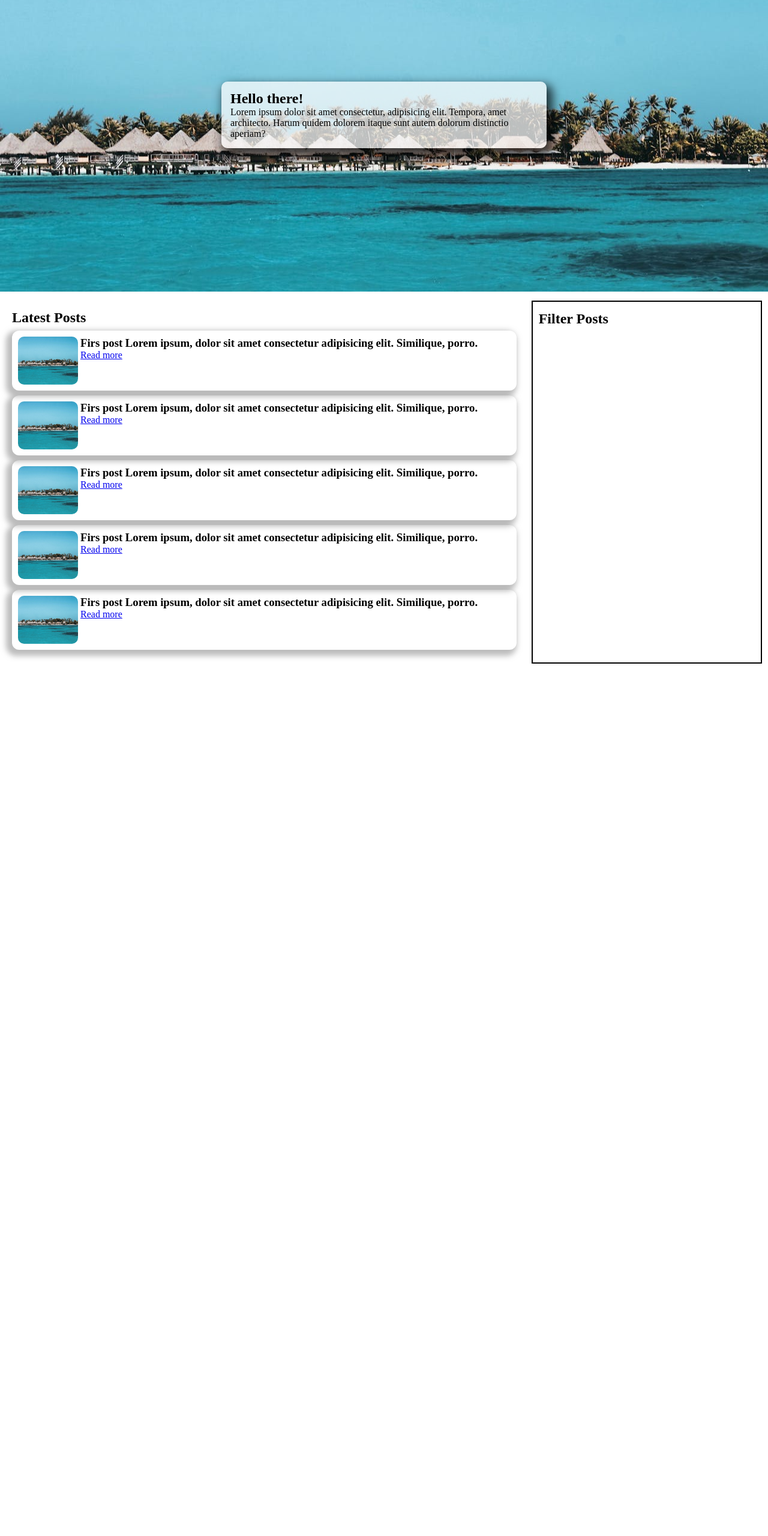
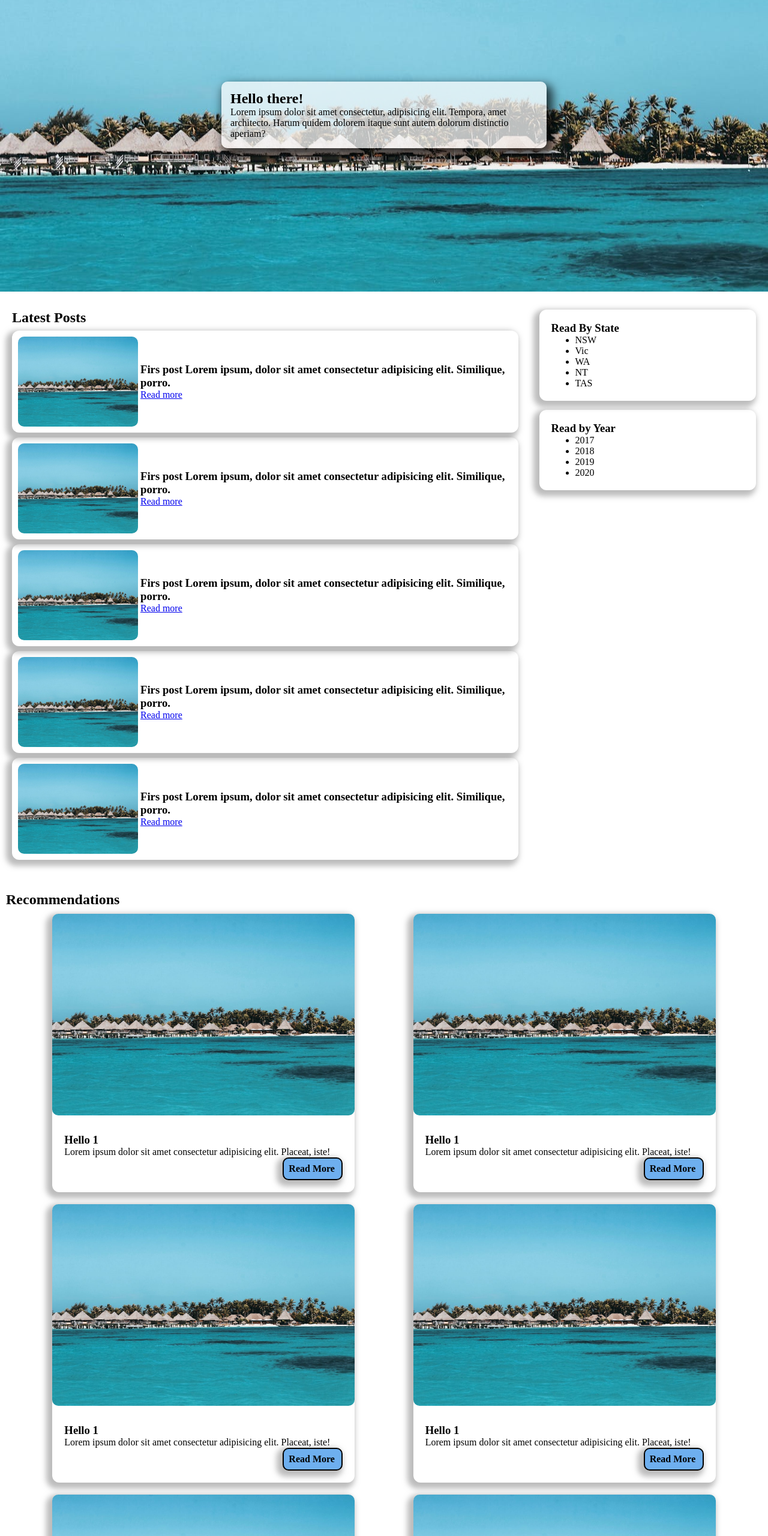
Before and after one commit to adhikarimilan/responsive-blog-using-flexbox, a plain HTML site: page index.html in a window 1280 px wide. Shown: the part 240-2800 px from the top of the page at 60% size. Before the commit the page ends 1361 px from the top, so only its background shows below. Drawn offline with Linux system fonts and the light colour scheme.

Commit message:
added cards and footer

```diff
--- a/index.html
+++ b/index.html
@@ -122,9 +122,132 @@
           </div>
           <!-- end post card 5 -->
         </div>
-        <div class="filter-posts"><h2>Filter Posts</h2></div>
+        <div class="filter-posts">
+          <div class="filter-by-state">
+            <h3>Read By State</h3>
+            <ul>
+              <li>NSW</li>
+              <li>Vic</li>
+              <li>WA</li>
+              <li>NT</li>
+              <li>TAS</li>
+            </ul>
+          </div>
+          <div class="filter-by-year">
+            <h3>Read by Year</h3>
+            <ul>
+              <li>2017</li>
+              <li>2018</li>
+              <li>2019</li>
+              <li>2020</li>
+            </ul>
+          </div>
+        </div>
       </div>
     </section>
+
+    <!-- recommendation section -->
+    <section class="recommendation-section">
+      <h2>Recommendations</h2>
+      <div class="recommendations">
+        <div class="recommendation-card">
+          <img src="img/hero-img.jpg" />
+          <div class="recommendation-card-desc">
+            <h3 class="img-title">Hello 1</h3>
+            <p class="description">
+              Lorem ipsum dolor sit amet consectetur adipisicing elit. Placeat,
+              iste!
+            </p>
+            <a href="#" class="recommendation-card-btn">read more</a>
+          </div>
+        </div>
+        <div class="recommendation-card">
+          <img src="img/hero-img.jpg" />
+          <div class="recommendation-card-desc">
+            <h3 class="img-title">Hello 1</h3>
+            <p class="description">
+              Lorem ipsum dolor sit amet consectetur adipisicing elit. Placeat,
+              iste!
+            </p>
+            <a href="#" class="recommendation-card-btn">read more</a>
+          </div>
+        </div>
+        <div class="recommendation-card">
+          <img src="img/hero-img.jpg" />
+          <div class="recommendation-card-desc">
+            <h3 class="img-title">Hello 1</h3>
+            <p class="description">
+              Lorem ipsum dolor sit amet consectetur adipisicing elit. Placeat,
+              iste!
+            </p>
+            <a href="#" class="recommendation-card-btn">read more</a>
+          </div>
+        </div>
+        <div class="recommendation-card">
+          <img src="img/hero-img.jpg" />
+          <div class="recommendation-card-desc">
+            <h3 class="img-title">Hello 1</h3>
+            <p class="description">
+              Lorem ipsum dolor sit amet consectetur adipisicing elit. Placeat,
+              iste!
+            </p>
+            <a href="#" class="recommendation-card-btn">read more</a>
+          </div>
+        </div>
+        <div class="recommendation-card">
+          <img src="img/hero-img.jpg" />
+          <div class="recommendation-card-desc">
+            <h3 class="img-title">Hello 1</h3>
+            <p class="description">
+              Lorem ipsum dolor sit amet consectetur adipisicing elit. Placeat,
+              iste!
+            </p>
+            <a href="#" class="recommendation-card-btn">read more</a>
+          </div>
+        </div>
+        <div class="recommendation-card">
+          <img src="img/hero-img.jpg" />
+          <div class="recommendation-card-desc">
+            <h3 class="img-title">Hello 1</h3>
+            <p class="description">
+              Lorem ipsum dolor sit amet consectetur adipisicing elit. Placeat,
+              iste!
+            </p>
+            <a href="#" class="recommendation-card-btn">read more</a>
+          </div>
+        </div>
+        <div class="recommendation-card">
+          <img src="img/hero-img.jpg" />
+          <div class="recommendation-card-desc">
+            <h3 class="img-title">Hello 1</h3>
+            <p class="description">
+              Lorem ipsum dolor sit amet consectetur adipisicing elit. Placeat,
+              iste!
+            </p>
+            <a href="#" class="recommendation-card-btn">read more</a>
+          </div>
+        </div>
+      </div>
+    </section>
+
+    <!-- subscribe to the newsletter -->
+    <section>
+      <div class="subscription-section">
+        <h3>Subscirbe to our newsletter</h3>
+        <form class="submit-email-form">
+          <input
+            type="email"
+            name="email"
+            id="email"
+            placeholder="user@gmail.com"
+          />
+          <input type="button" value="Submit" />
+        </form>
+      </div>
+    </section>
+    <footer class="footer">
+      <p>Made with ❤ by 😎 &copy; 2024</p>
+    </footer>
     <link
       rel="stylesheet"
       href="https://cdnjs.cloudflare.com/ajax/libs/font-awesome/6.6.0/css/all.min.css"
--- a/style.css
+++ b/style.css
@@ -107,14 +107,6 @@ html,
   flex-basis: 70%;
 }
 
-.filter-posts {
-  padding: 15px 10px;
-  flex-grow: initial;
-  flex-basis: 30%;
-  border: 2px solid black;
-  height: auto;
-}
-
 .post-card {
   padding: 10px;
   box-shadow: -5px 5px 10px 5px rgba(128, 128, 128, 0.529);
@@ -126,11 +118,12 @@ html,
   display: flex;
   gap: 4px;
   flex-direction: row;
+  align-items: center;
 }
 
 .post-card-content img {
-  width: 100px;
-  height: 80px;
+  width: 200px;
+  height: 150px;
   border-radius: 10px;
 }
 
@@ -138,3 +131,94 @@ html,
   display: flex;
   flex-direction: column;
 }
+
+.filter-posts {
+  display: flex;
+  gap: 15px;
+  flex-direction: column;
+  padding: 15px 10px;
+  flex-grow: initial;
+  flex-basis: 30%;
+  height: auto;
+}
+
+.filter-by-state {
+  padding: 20px;
+  box-shadow: -5px 5px 10px 5px rgba(128, 128, 128, 0.529);
+  border-radius: 12px;
+}
+
+.filter-by-year {
+  padding: 20px;
+  box-shadow: -5px 5px 10px 5px rgba(128, 128, 128, 0.529);
+  border-radius: 12px;
+}
+
+.recommendation-section {
+  padding: 15px 10px;
+}
+.recommendations {
+  display: flex;
+  flex-wrap: wrap;
+  flex-direction: row;
+  gap: 20px;
+  margin: 10px 0px;
+  justify-content: space-evenly;
+}
+
+.recommendation-card {
+  width: 40%;
+  display: flex;
+  flex-direction: column;
+  box-shadow: -5px 5px 10px 5px rgba(128, 128, 128, 0.529);
+  border-radius: 12px;
+  gap: 10px;
+}
+.recommendation-card img {
+  width: 100%;
+  border-radius: 10px;
+}
+
+.recommendation-card-desc {
+  padding: 20px;
+}
+
+.recommendation-card-btn {
+  border: 2px solid black;
+  padding: 8px;
+  display: block;
+  float: right;
+  text-decoration: none;
+  background-color: rgb(110, 175, 239);
+  color: black;
+  font-weight: bold;
+  text-transform: capitalize;
+  width: 80px;
+  box-shadow: -5px 5px 10px 5px rgba(128, 128, 128, 0.529);
+  border-radius: 10px;
+}
+
+.recommendation-card-btn:hover {
+  background-color: rgb(135, 189, 243);
+  color: rgb(54, 51, 51);
+}
+
+.subscription-section {
+  padding: 15px 10px;
+  text-align: center;
+}
+
+submit-email-form {
+  margin: 10px 0px;
+}
+
+.footer {
+  height: 50px;
+  width: 100vw;
+  background-color: rgb(181, 181, 232);
+  text-align: center;
+}
+.footer p {
+  margin: auto;
+  vertical-align: middle;
+}
```
